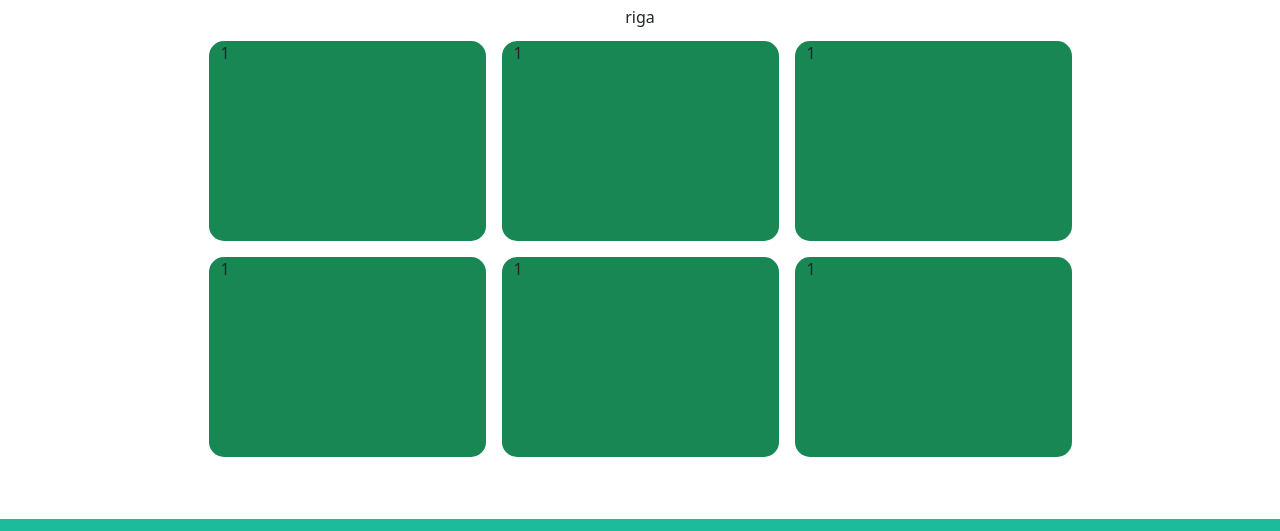
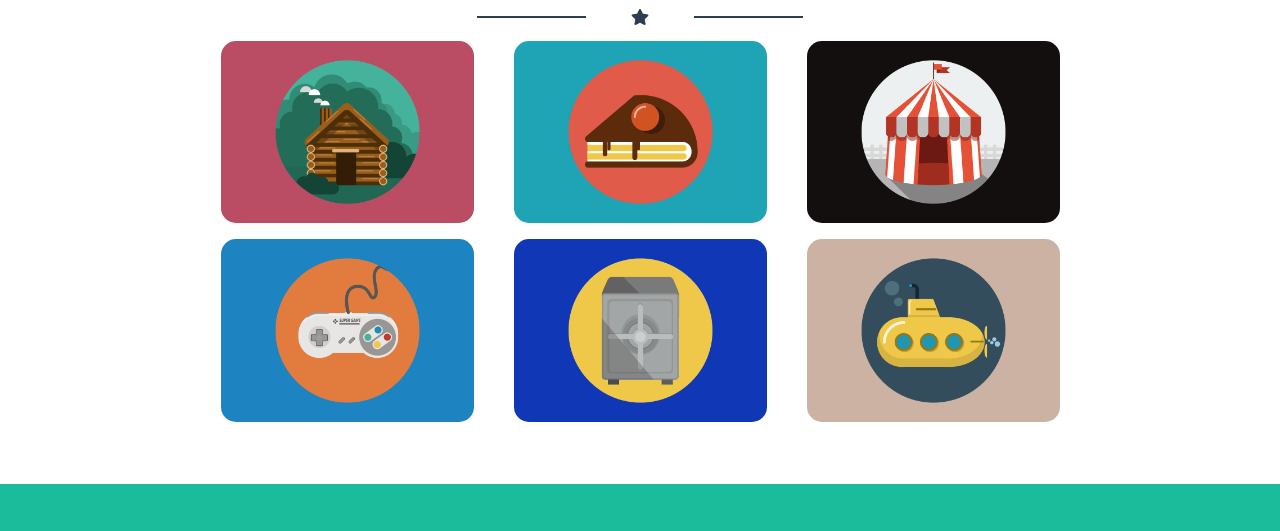
Before and after one commit to LarisaGimbu/html-css-bootstrap-freelancer, a plain HTML site: page index.html in a window 1280 px wide. Shown: the part 604-1135 px from the top of the page. Drawn offline with nearby package versions, Linux system fonts and the light colour scheme.

Commit message:
portfolio

```diff
--- a/css/style.css
+++ b/css/style.css
@@ -1,3 +1,4 @@
+/* UTILITY */
 .lg-py-50{
   padding: 50px 0;
 }
@@ -7,6 +8,7 @@
   margin: 0 auto;
 }
 
+/* HEADER  */
 header, .footer-bottom{
   background-color: #2C3E50;
 }
@@ -49,6 +51,7 @@ header .fa-bars:hover, header ul li a:hover{
   cursor: pointer;
 }
 
+/* JUMBOTRON  */
 .lg-jumbotron, .about, .btn{
   background-color: #1ABC9C;
 }
@@ -72,8 +75,17 @@ header .fa-bars:hover, header ul li a:hover{
   background-color: white;
 }
 
-.top-main{
-  min-height: 200px;
+.portfolio .lg-line{
+  height: 2px;
+  background-color: #2C3E50;
+}
+
+.portfolio .fa-star{
+  color: #2C3E50;
+}
+
+.portfolio img{
+  width: 100%;
   border-radius: 15px
 }
 
--- a/index.html
+++ b/index.html
@@ -57,41 +57,50 @@
   </section>
 
   <!-- PORTFOLIO  -->
-  <section class="lg-py-50">
+  <section class="lg-py-50 portfolio">
 
     <div class="text-center">
       <h2>PORTFOGLIO</h2>
-      <div>riga</div>
+      <div class="row justify-content-center align-items-center">
+        <div class="col-1 lg-line"></div>
+        <div class="col-1 text-center"><i class="fas fa-star"></i></div>
+        <div class="col-1 lg-line"></div>
+      </div>
     </div>
 
     <div class="container">
 
       <div class="row justify-content-center m-1">
-        <div class="col-md-6 col-lg-3 bg-success m-2 top-main">
-          <div class="lg-box">1
+        <div class="col-md-6 col-lg-3 m-2 d-flex justify-content-center align-items-center">
+          <div class="lg-box ">
+            <img src="img/cabin.png" alt="">
           </div>
         </div>
-        <div class="col-md-6 col-lg-3 bg-success m-2 top-main">
-          <div class="lg-box">1
+        <div class="col-md-6 col-lg-3 m-2 d-flex justify-content-center align-items-center">
+          <div class="lg-box ">
+            <img src="img/cake.png" alt="">
           </div>
         </div>
-        <div class="col-md-6 col-lg-3 bg-success m-2 top-main">
-          <div class="lg-box">1
+        <div class="col-md-6 col-lg-3 m-2 d-flex justify-content-center align-items-center">
+          <div class="lg-box ">
+            <img src="img/circus.png" alt="">
           </div>
         </div>
-        <div class="col-md-6 col-lg-3 bg-success m-2 top-main">
-          <div class="lg-box">1
+        <div class="col-md-6 col-lg-3 m-2 d-flex justify-content-center align-items-center">
+          <div class="lg-box ">
+            <img src="img/game.png" alt="">
           </div>
         </div>
-        <div class="col-md-6 col-lg-3 bg-success m-2 top-main">
-          <div class="lg-box">1
+        <div class="col-md-6 col-lg-3 m-2 d-flex justify-content-center align-items-center">
+          <div class="lg-box ">
+            <img src="img/safe.png" alt="">
           </div>
         </div>
-        <div class="col-md-6 col-lg-3 bg-success m-2 top-main">
-          <div class="lg-box">1
+        <div class="col-md-6 col-lg-3 m-2 d-flex justify-content-center align-items-center">
+          <div class="lg-box ">
+            <img src="img/submarine.png" alt="">
           </div>
         </div>
-
       </div>
     </div>
   </section>
```
